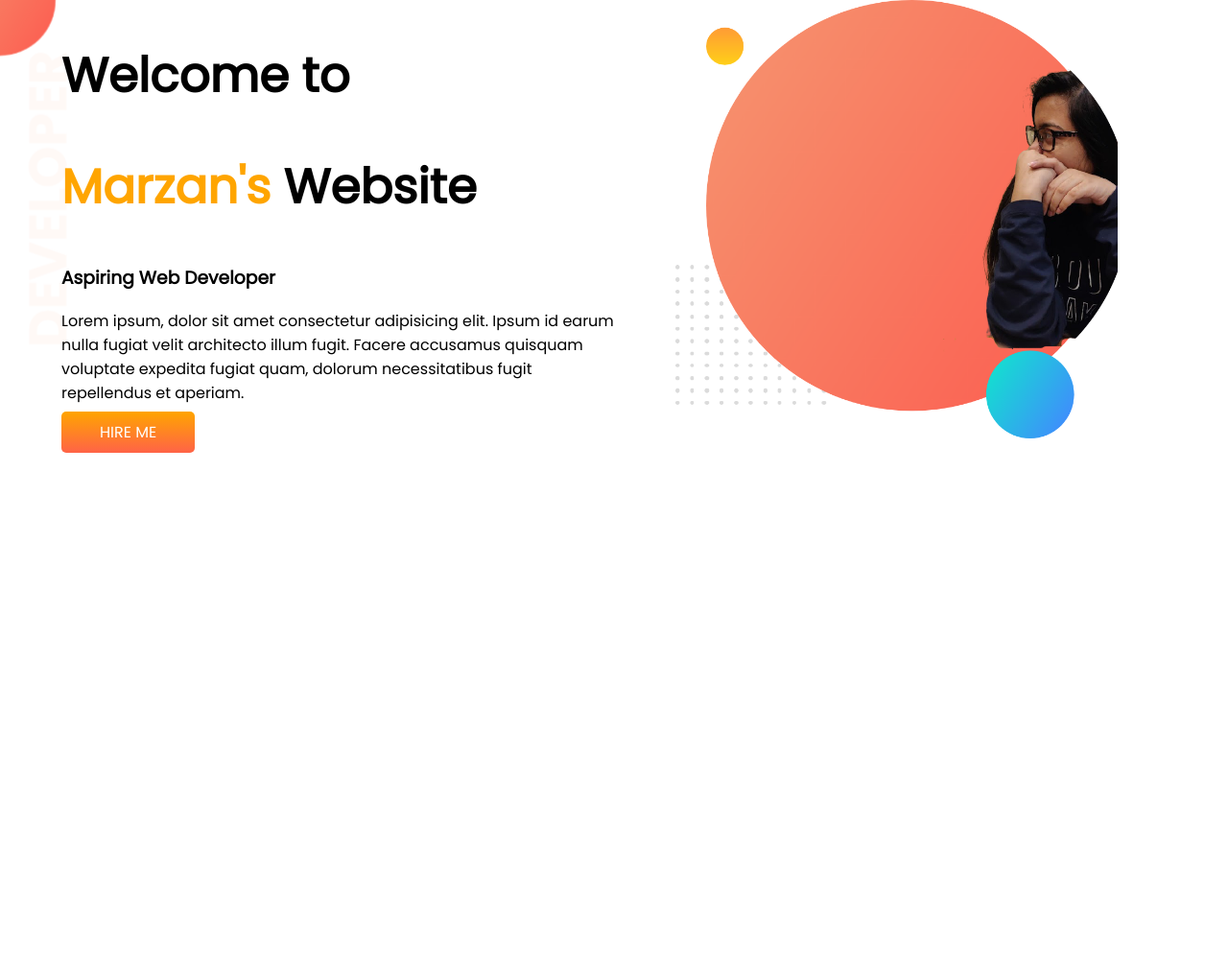
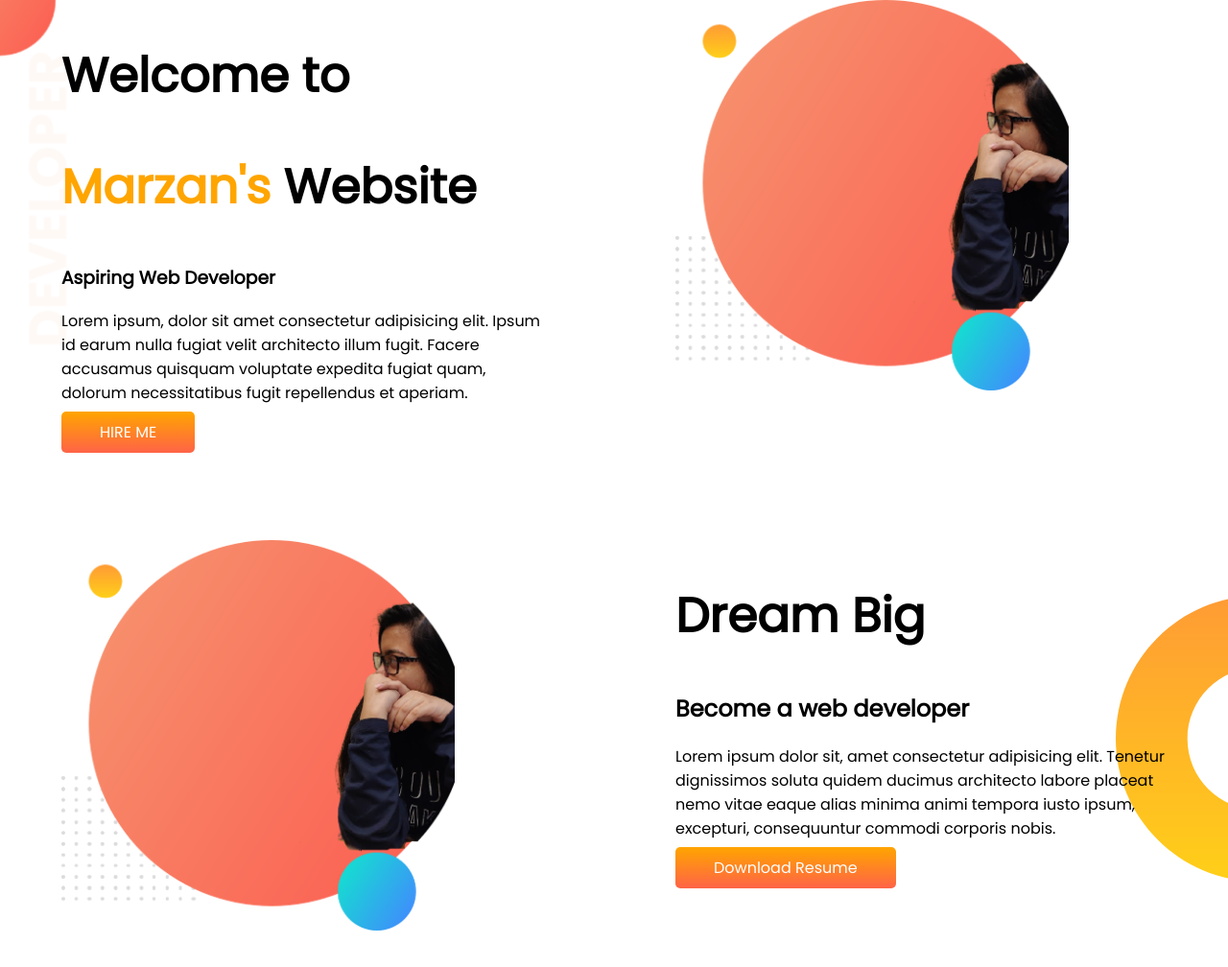
Before and after one commit to Marzan1810662/developer-portfolio_practice, a plain HTML site: page index.html in a window 1280 px wide. Shown: the whole page at 96% size. Before the commit the page ends 800 px from the top, so only its background shows below. Drawn offline with Linux system fonts and the light colour scheme.

Commit message:
dream added

```diff
--- a/index.html
+++ b/index.html
@@ -29,6 +29,20 @@
         </div>
     </section>
 
+    <section class="dream-big">
+        <div class="half-width">
+            <img src="images/sajin.png" alt="marzan binte hassan">
+        </div>
+        <div class="half-width">
+            <h1>Dream Big</h1>
+            <h2>Become a web developer</h2>
+            <p>Lorem ipsum dolor sit, amet consectetur adipisicing elit. Tenetur dignissimos soluta quidem ducimus
+                architecto labore placeat nemo vitae eaque alias minima animi tempora iusto ipsum, excepturi,
+                consequuntur commodi corporis nobis.</p>
+            <a class="link-button" target="_blank" href="">Download Resume</a>
+        </div>
+    </section>
+
 </body>
 
 </html>
--- a/style.css
+++ b/style.css
@@ -11,10 +11,12 @@ h1{
 }
 section{
     display: flex;
+    margin-bottom: 100px;
 }
 .half-width{
     width: 50%;
     padding-left: 5%;
+    padding-right: 5%;
 }
 .half-width img{
     width: 80%;
@@ -32,3 +34,8 @@ section{
    background-image: url(images/top-banner.png);
    background-repeat: no-repeat;
 }
+.dream-big{
+    background-image: url(images/dream-bg.png);
+    background-repeat: no-repeat;
+    background-position: right;
+}
```
